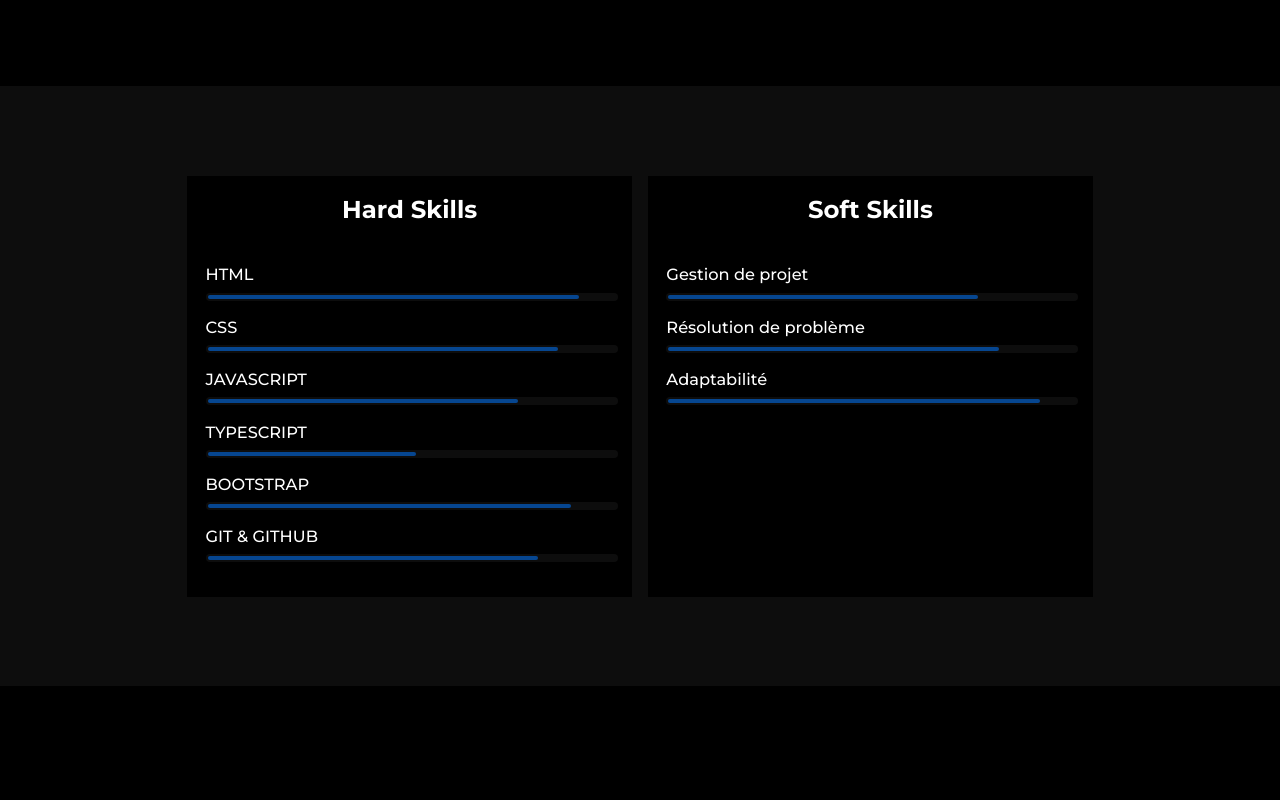
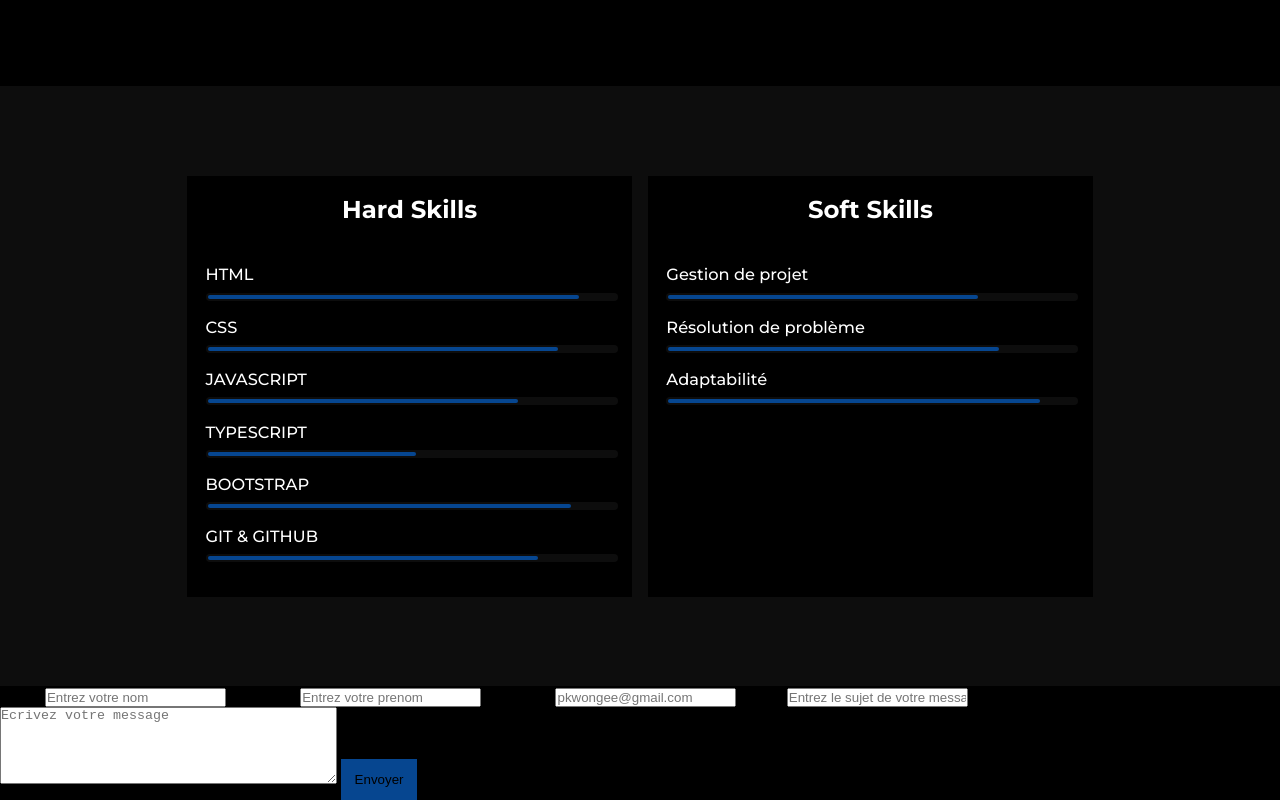
Before and after one commit to KwonGee-Lukelo/portfolio-responsive, a plain HTML site: page index.html in a window 1280 px wide. Shown: the part 2094-2894 px from the top of the page. Before the commit the page ends 2780 px from the top, so only its background shows below. Drawn offline with nearby package versions, Linux system fonts and the light colour scheme.

Commit message:
structure de la section Contact

```diff
--- a/index.html
+++ b/index.html
@@ -35,7 +35,7 @@
               <a href="#skills" class="nav__link">Compétences</a>
             </li>
             <li>
-              <a href="#" class="nav__link">Contact</a>
+              <a href="#contact" class="nav__link">Contact</a>
             </li>
           </ul>
 
@@ -344,6 +344,54 @@
           </div>
         </div>
       </section>
+
+      <section class="contact__section" id="contact">
+        <div class="formulaire">
+          <form action="" id="form">
+            <label for="nom">Nom</label>
+            <input
+              type="text"
+              placeholder="Entrez votre nom"
+              id="nom"
+              required
+            />
+
+            <label for="prenom">Prenom</label>
+            <input
+              type="text"
+              placeholder="Entrez votre prenom"
+              id="prenom"
+              required
+            />
+
+            <label for="email">Prenom</label>
+            <input
+              type="email"
+              placeholder="pkwongee@gmail.com"
+              id="email"
+              required
+            />
+
+            <label for="sujet">Sujet</label>
+            <input
+              type="text"
+              placeholder="Entrez le sujet de votre message"
+              id="sujet"
+              required
+            />
+
+            <textarea
+              name="message"
+              id="message"
+              rows="5"
+              cols="40"
+              placeholder="Ecrivez votre message"
+            ></textarea>
+
+            <button type="submit">Envoyer</button>
+          </form>
+        </div>
+      </section>
     </main>
 
     <script src="assets/js/app.js"></script>
```
